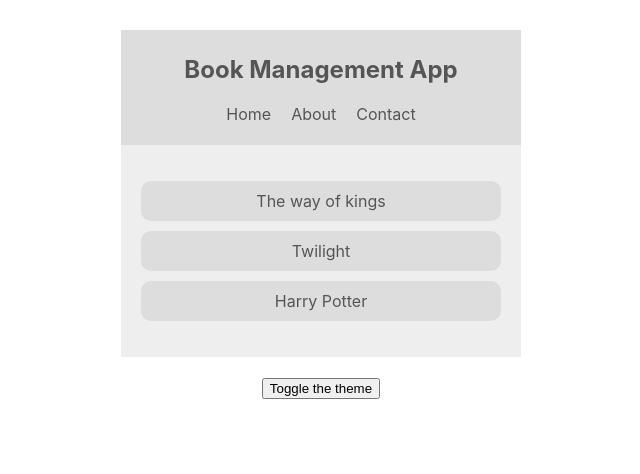
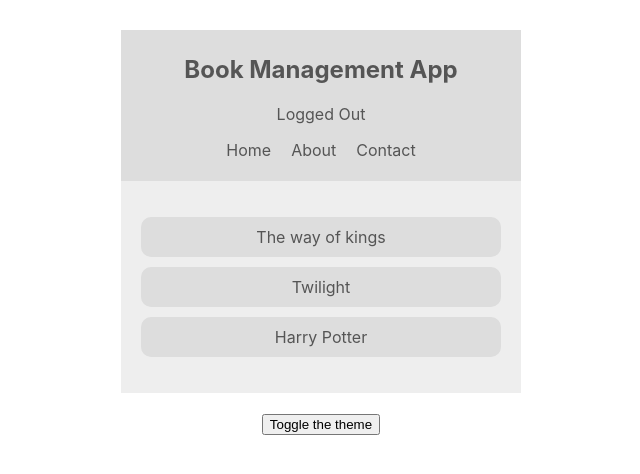
Before and after one commit to supuni9622/React-Context-Book-Management-App-, a React (Create React App) app in the folder book-app/: page / in a window 1280 px wide. Shown: the top 474 px of the page, without its empty margins (319-959 px from the left). Built offline with nearby package versions, Linux system fonts and the light colour scheme.

Commit message:
Created authContext

```diff
--- a/book-app/src/App.js
+++ b/book-app/src/App.js
@@ -1,17 +1,20 @@
 import NavBar from './components/NavBar'
 import BookList from './components/BookList'
 import ThemeContextProvider from './contexts/ThemeContext';
+import AuthContextProvider from './contexts/AuthContext';
 import ThemeToggle from './components/ThemeToggle'
 
 const App = () => {
   return (
     <div className="App">
       {/* Pass NavBar and BookList as children properties of ThemeContext Provider*/}
+     <AuthContextProvider>
       <ThemeContextProvider>
         <NavBar/>
         <BookList/>
         <ThemeToggle/>
       </ThemeContextProvider>
+     </AuthContextProvider>
     </div>
   );
 }
--- a/book-app/src/components/NavBar.js
+++ b/book-app/src/components/NavBar.js
@@ -1,19 +1,25 @@
 import React, {useContext} from 'react'
 import {ThemeContext } from '../contexts/ThemeContext'
+import {AuthContext} from '../contexts/AuthContext'
 
 const NavBar = () => {
 
     // Access values provided by the ThemeContext provider
     const themeContext = useContext(ThemeContext)
+    const authContext = useContext(AuthContext)
 
     // Object destructuring
     const {isLightTheme, dark, light} = themeContext
+    const {isAuth, toggleAuth} = authContext
 
     const theme = isLightTheme ? light : dark
 
     return (
         <nav style={{background: theme.ui, color: theme.syntax}}>
             <h1>Book Management App</h1>
+            <div onClick={toggleAuth}>
+                {isAuth ? 'Logged In' : 'Logged Out'}
+            </div>
             <ul>
                 <li>Home</li>
                 <li>About</li>
--- /dev/null
+++ b/book-app/src/contexts/AuthContext.js
@@ -0,0 +1,24 @@
+import React, {createContext,useState,useCallback} from 'react'
+
+export const AuthContext = createContext()
+
+const AuthContextProvider = ({children}) => {
+
+    const [isAuth, setIsAuth] = useState(false)
+
+    const toggleAuth = useCallback(
+        () => {
+           setIsAuth(!isAuth)
+        },
+        [setIsAuth,isAuth],
+    )
+    return (
+        <div>
+            <AuthContext.Provider value={{isAuth, toggleAuth}}>
+                {children}
+            </AuthContext.Provider>
+        </div>
+    )
+}
+
+export default AuthContextProvider
```
